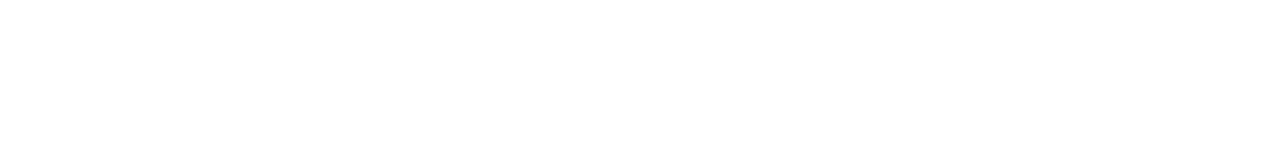
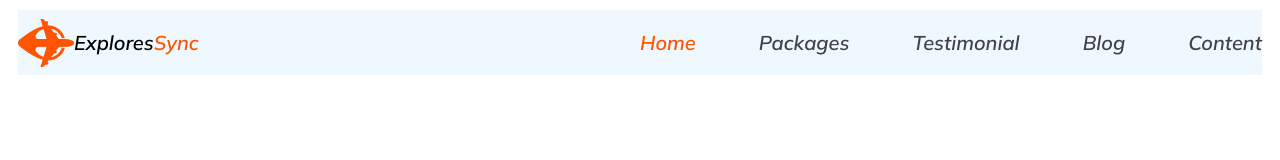
Before and after one commit to DasPriYam714/Peak_Travel-A2-, a plain HTML site: page index.html in a window 1280 px wide. Drawn offline with Linux system fonts and the light colour scheme.

Commit message:
second commit

```diff
--- a/Design/Styles.css
+++ b/Design/Styles.css
@@ -0,0 +1,60 @@
+@import url('https://fonts.googleapis.com/css2?family=Mulish:ital,wght@1,600&display=swap');
+
+body{
+    font-family: 'Mulish', sans-serif;
+}
+/* navbar style start here */
+.header{
+    background-color: aliceblue;
+    justify-content: center;
+    margin: 10px 10px;
+}
+.header-section{
+    min-width: 992px;
+
+
+    margin: 10,auto;
+    display: flex;
+
+}
+.nav-container{
+
+
+
+    min-height: 50px;
+    display: flex;
+    align-items: center;
+
+    width: 50%;
+}
+.nav-container p{
+    font-size: 20px;
+    font-family: 'Mulish', sans-serif;
+    font:extra-bold;
+
+}
+#syncColor{
+    color: #FF5400;
+    font-weight: 7000px;
+
+}
+.item-container{
+
+    justify-content: space-between;
+    width: 50%;
+
+    align-items: center;
+    display: flex;
+}
+
+.item-container a{
+    text-decoration: none;
+    font-family: 'Mulish', sans-serif;
+    font-size: 20px;
+    color: #424247;
+}
+.item-container .home a{
+    color: #FF5400;
+}
+
+/* navbar style end here */
--- a/index.html
+++ b/index.html
@@ -8,6 +8,34 @@
     <link rel="stylesheet" href="Design/Styles.css">
 </head>
 <body>
+    <header class="header">
+     <!-- navbar start here -->
+     <nav class="header-section">
+        <div class=" nav-container">
+            <img src="Resources/Group 40071 (2).png" alt="page logo">
+            <p>Explores<span id="syncColor">Sync</span></p>
+
+        </div>
+        <div class="item-container">
+            <div class ="home">
+            <a href="">Home</a>
+        </div>
+            <a href="">Packages</a>
+            <a href="">Testimonial</a>
+            <a href="">Blog</a>
+            <a href="">Content</a>
+
+        </div>
+     </nav>
+
+     <!-- navbar ends here -->
+    </header>
+    <main>
+
+    </main>
+    <footer>
+        <!--  -->
+    </footer>
 
 </body>
 </html>
```
